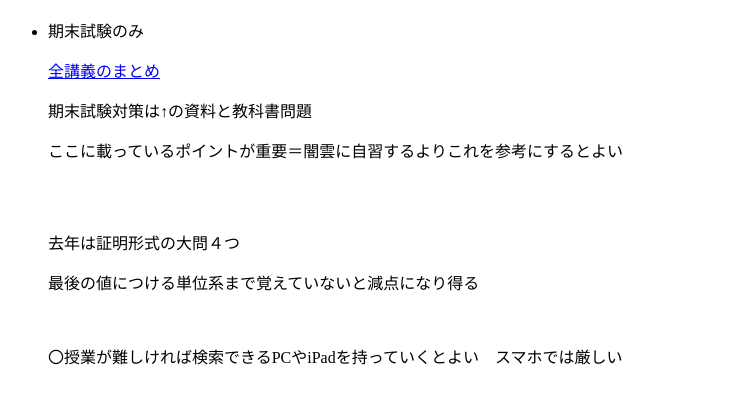
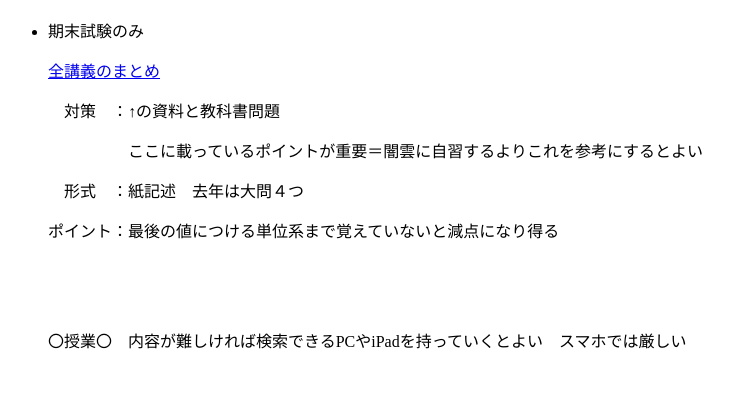
Before and after one commit to jackdawson0410/sample18, a plain HTML site: page index.html in a window 1280 px wide. Shown: the part 57-460 px from the top of the page, without its empty margins (0-755 px from the left). Drawn offline with Linux system fonts and the light colour scheme.

Commit message:
Update index.html

```diff
--- a/index.html
+++ b/index.html
@@ -8,14 +8,14 @@
 	<ul>
 		<li><p>期末試験のみ</p></li>
 		<a href = "https://www.dropbox.com/scl/fi/gxf9ji4woqncpok84xtz4/.pdf?rlkey=x2v0wptcimf2d93xiaqo42f0b&dl=0">全講義のまとめ</a></li>
-		<p>期末試験対策は↑の資料と教科書問題</p>
-		<p>ここに載っているポイントが重要＝闇雲に自習するよりこれを参考にするとよい</p>
+		<p>　対策　：↑の資料と教科書問題</p>
+		<p>　　　　　ここに載っているポイントが重要＝闇雲に自習するよりこれを参考にするとよい</p>
+		<p>　形式　：紙記述　去年は大問４つ</p>
+		<p>ポイント：最後の値につける単位系まで覚えていないと減点になり得る</p>
 		<br>
 		<br>
-		<p>去年は証明形式の大問４つ</p>
-		<p>最後の値につける単位系まで覚えていないと減点になり得る</p>
 		<br>
-		<p>〇授業が難しければ検索できるPCやiPadを持っていくとよい　スマホでは厳しい</p>
+		<p>〇授業〇　内容が難しければ検索できるPCやiPadを持っていくとよい　スマホでは厳しい</p>
 
 	</ul>
 </body>
```
